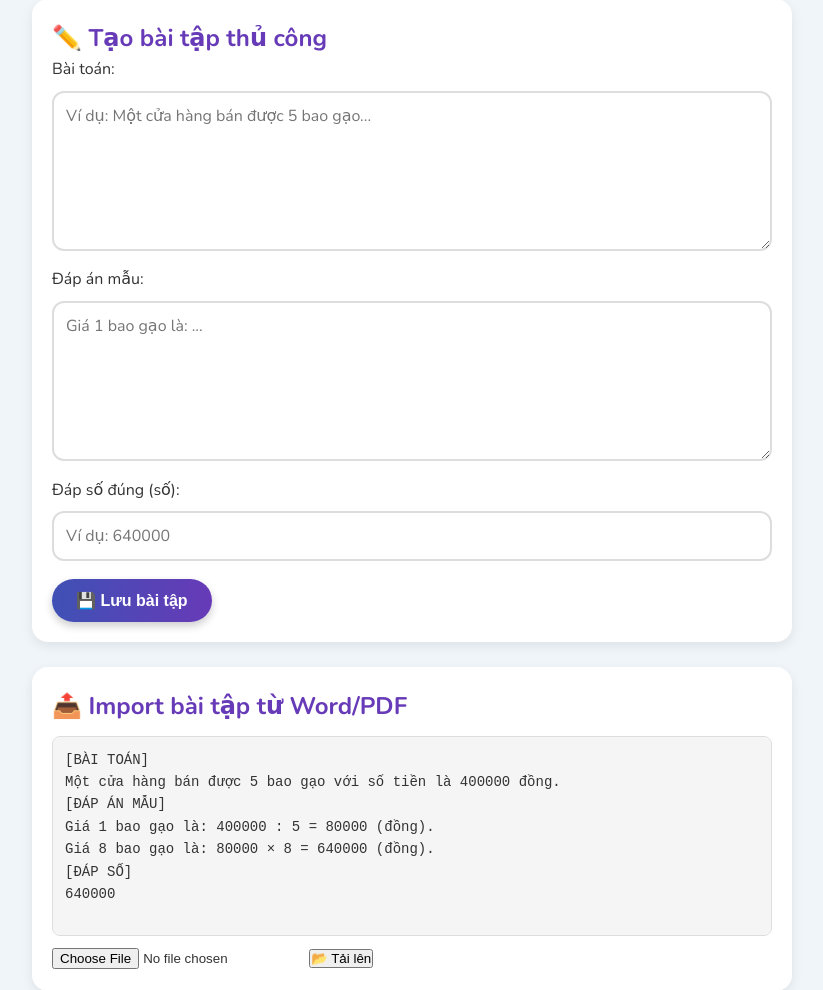
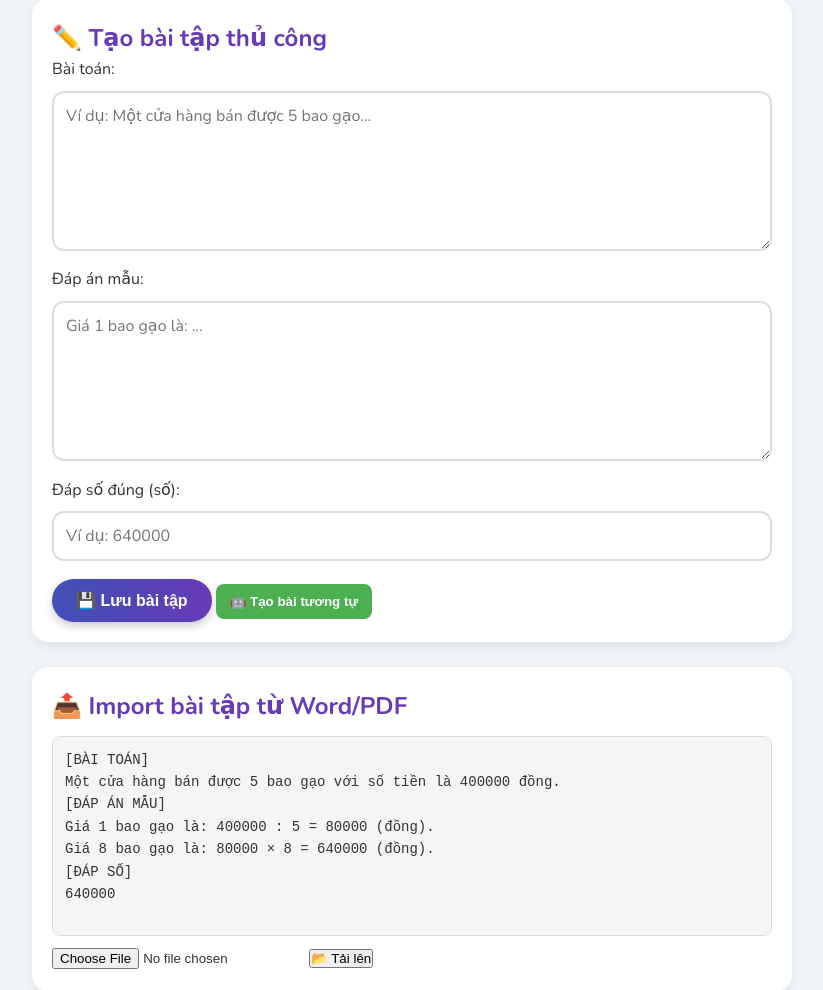
Before and after one commit to nguyenduycom89-glitch/lemmath_word_prob_app, a Flask app: page /teacher in a window 1280 px wide. Shown: the part 262-1252 px from the top of the page, without its empty margins (228-1051 px from the left). Run offline with Flask 3, Linux system fonts and the light colour scheme; some libraries are stand-ins or nearby versions.

Commit message:
Thêm tính năng AI tạo bài toán tương tự

```diff
--- a/app.py
+++ b/app.py
@@ -304,6 +304,55 @@ def api_next_problem():
         return jsonify({"problem": "Chưa có bài tập."})
     return jsonify({"problem": random.choice(PROBLEMS)["text"]})
 
+# ==============================
+# ROUTE: AI TẠO BÀI TOÁN TƯƠNG TỰ
+# ==============================
+from openai import OpenAI
+import os
+
+# đảm bảo bạn đã set biến môi trường OPENAI_API_KEY trên Render hoặc local
+client = OpenAI(api_key=os.environ.get("OPENAI_API_KEY", ""))
+
+@app.route('/generate-ai', methods=['POST'])
+def generate_ai():
+    """
+    Tạo bài toán tương tự bằng AI (dựa trên bài mẫu)
+    """
+    try:
+        data = request.get_json(force=True)
+        base_problem = data.get("problem", "").strip()
+        if not base_problem:
+            return jsonify({"status": "error", "message": "Chưa nhập bài mẫu để tạo tương tự."}), 400
+
+        prompt = f"""
+        Hãy tạo một bài toán có lời văn tương tự dạng toán lớp 4 sau,
+        nhưng thay đổi dữ kiện số học (tổng, số lượng, đơn vị, vật thể, giá trị)
+        sao cho hợp lý, giữ nguyên cấu trúc dạng toán và cách giải.
+        Trả kết quả theo đúng định dạng:
+
+        [BÀI TOÁN]
+        ...
+        [ĐÁP ÁN MẪU]
+        ...
+        [ĐÁP SỐ]
+        ...
+
+        Bài gốc:
+        {base_problem}
+        """
+
+        completion = client.chat.completions.create(
+            model="gpt-4o-mini",
+            messages=[{"role": "user", "content": prompt}],
+            temperature=0.8
+        )
+
+        result = completion.choices[0].message.content.strip()
+        return jsonify({"status": "success", "generated": result})
+
+    except Exception as e:
+        return jsonify({"status": "error", "message": f"Lỗi AI: {str(e)}"}), 500
+
 
 # ==============================
 # MAIN
--- a/static/style.css
+++ b/static/style.css
@@ -345,3 +345,18 @@ textarea {
     background-color: #e3f2fd; /* xanh nhạt khi hover */
     border-color: #0d47a1;
 }
+
+.btn-ai {
+    background-color: #4caf50;
+    color: white;
+    padding: 10px 14px;
+    border: none;
+    border-radius: 8px;
+    cursor: pointer;
+    margin-top: 10px;
+    font-weight: 600;
+    transition: background-color 0.2s ease-in-out;
+}
+.btn-ai:hover {
+    background-color: #388e3c;
+}
--- a/templates/teacher.html
+++ b/templates/teacher.html
@@ -36,6 +36,10 @@
             <button class="btn-save" onclick="saveProblem()">
                 💾 Lưu bài tập
             </button>
+            <button class="btn-ai" onclick="generateAIProblem()">
+                🤖 Tạo bài tương tự
+            </button>
+
         </div>
 
         <!-- Import file -->
@@ -182,5 +186,55 @@ Giá 8 bao gạo là: 80000 × 8 = 640000 (đồng).
             }
         }
     </script>
+
+
+<script>
+async function generateAIProblem() {
+    const baseProblem = document.getElementById('problemText').value.trim();
+    if (!baseProblem) {
+        alert("❗ Vui lòng nhập ít nhất một bài mẫu để AI dựa vào tạo bài tương tự.");
+        return;
+    }
+
+    // Hiển thị trạng thái chờ
+    const btn = document.querySelector('.btn-ai');
+    const oldText = btn.innerHTML;
+    btn.innerHTML = "⏳ Đang tạo bài tương tự...";
+    btn.disabled = true;
+
+    try {
+        const res = await fetch('/generate-ai', {
+            method: 'POST',
+            headers: {'Content-Type': 'application/json'},
+            body: JSON.stringify({ problem: baseProblem })
+        });
+        const data = await res.json();
+
+        if (data.status === "success") {
+            alert("✅ Bài toán tương tự đã được tạo!\n\n" + data.generated);
+
+            // Nếu muốn tự động dán kết quả vào các ô nhập:
+            const parts = data.generated.split(/\[ĐÁP ÁN MẪU\]|\[ĐÁP SỐ\]/i);
+            if (parts.length >= 2) {
+                document.getElementById('problemText').value = parts[0].replace(/\[BÀI TOÁN\]/i, '').trim();
+                document.getElementById('modelAnswer').value = parts[1].trim();
+                if (parts[2]) {
+                    const num = parts[2].match(/\d+/);
+                    if (num) document.getElementById('correctValue').value = num[0];
+                }
+            }
+        } else {
+            alert("❌ " + (data.message || "AI không thể tạo bài tương tự."));
+        }
+    } catch (err) {
+        console.error(err);
+        alert("❌ Lỗi kết nối với máy chủ AI.");
+    } finally {
+        btn.innerHTML = oldText;
+        btn.disabled = false;
+    }
+}
+</script>
+
 </body>
 </html>
```
